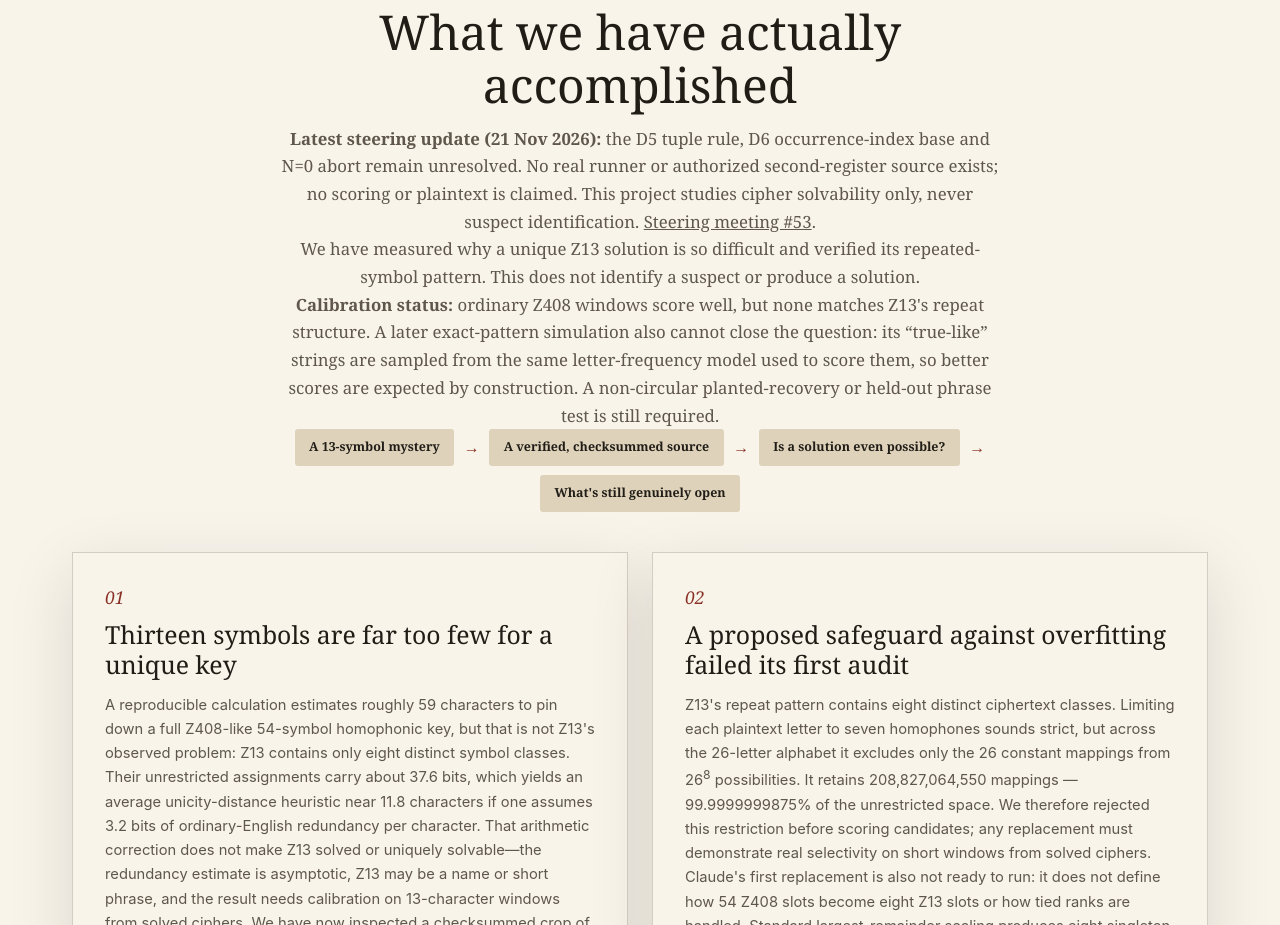
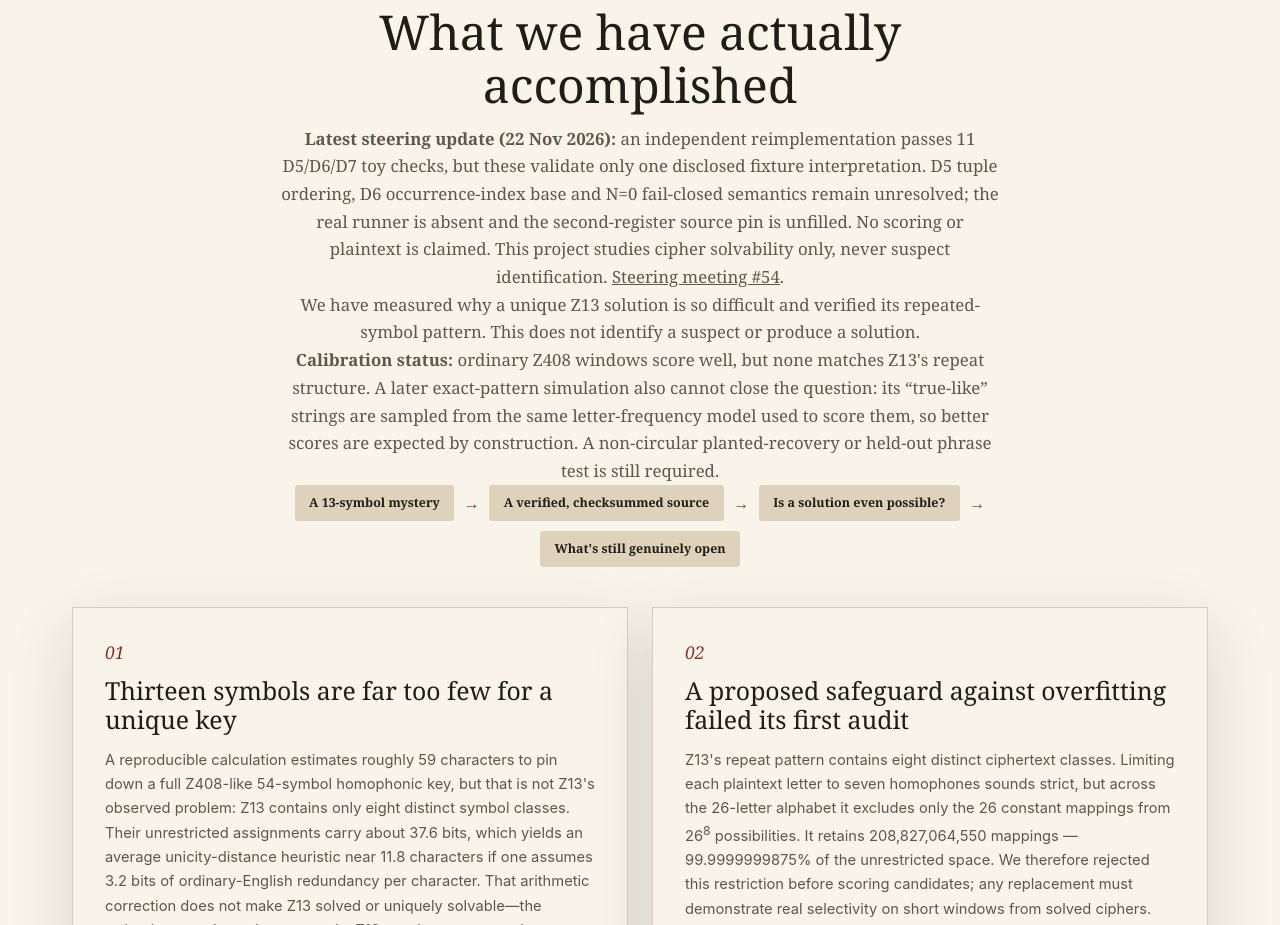
Before and after one commit to SoylentAquamarine/zodiac-collective, a plain HTML site: page docs/index.html in a window 1280 px wide. Shown: the part 1552-2477 px from the top of the page. Drawn offline with Linux system fonts and the light colour scheme; no server answers.

Commit message:
docs: update Wins so far for cycle #144

```diff
--- a/docs/index.html
+++ b/docs/index.html
@@ -64,7 +64,7 @@
         <div class="highlights-intro">
           <span class="kicker">Wins so far · in plain English</span>
           <h2 id="highlights-title">What we have actually accomplished</h2>
-          <p><strong>Latest steering update (21 Nov 2026):</strong> the D5 tuple rule, D6 occurrence-index base and N=0 abort remain unresolved. No real runner or authorized second-register source exists; no scoring or plaintext is claimed. This project studies cipher solvability only, never suspect identification. <a href="https://github.com/SoylentAquamarine/zodiac-collective/blob/main/steering/meetings/2026-11-21-meeting-53.md">Steering meeting #53</a>.</p>
+          <p><strong>Latest steering update (22 Nov 2026):</strong> an independent reimplementation passes 11 D5/D6/D7 toy checks, but these validate only one disclosed fixture interpretation. D5 tuple ordering, D6 occurrence-index base and N=0 fail-closed semantics remain unresolved; the real runner is absent and the second-register source pin is unfilled. No scoring or plaintext is claimed. This project studies cipher solvability only, never suspect identification. <a href="https://github.com/SoylentAquamarine/zodiac-collective/blob/main/steering/meetings/2026-11-22-meeting-54.md">Steering meeting #54</a>.</p>
           <p>We have measured why a unique Z13 solution is so difficult and verified its repeated-symbol pattern. This does not identify a suspect or produce a solution.</p>
           <p><strong>Calibration status:</strong> ordinary Z408 windows score well, but none matches Z13's repeat structure. A later exact-pattern simulation also cannot close the question: its “true-like” strings are sampled from the same letter-frequency model used to score them, so better scores are expected by construction. A non-circular planted-recovery or held-out phrase test is still required.</p>
           <p class="mini-flow" aria-label="Research flow">
```
